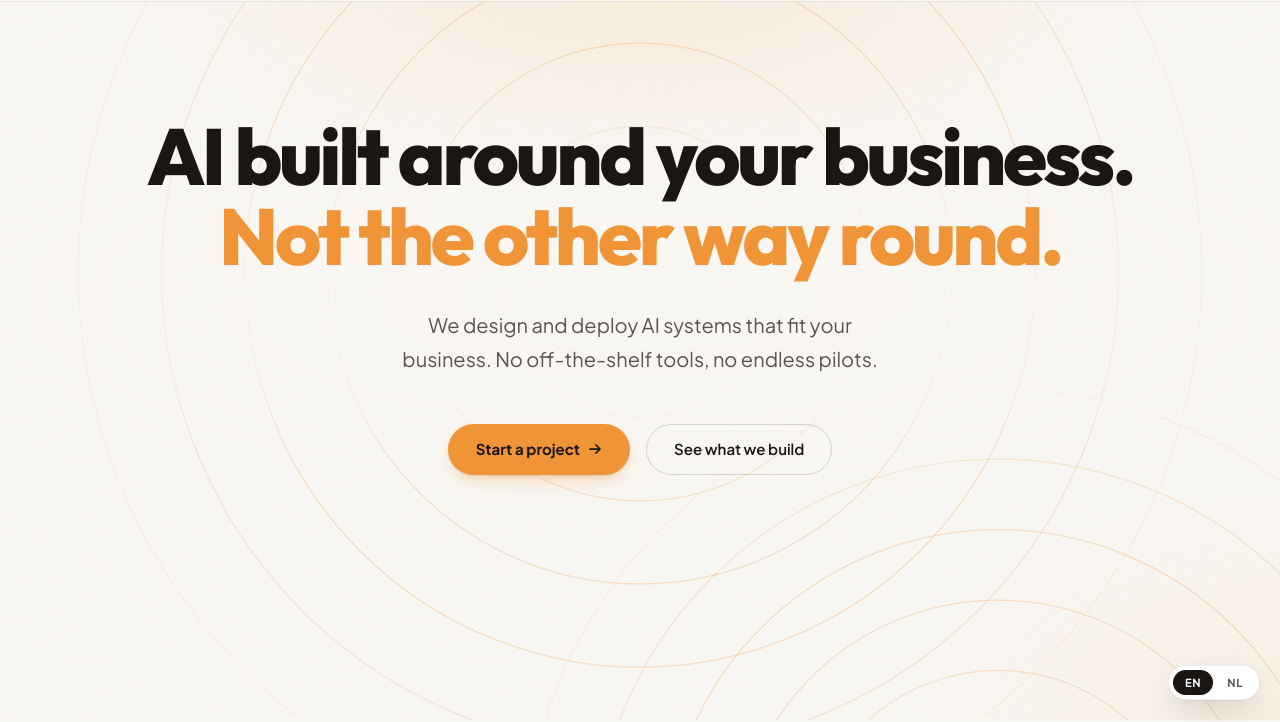
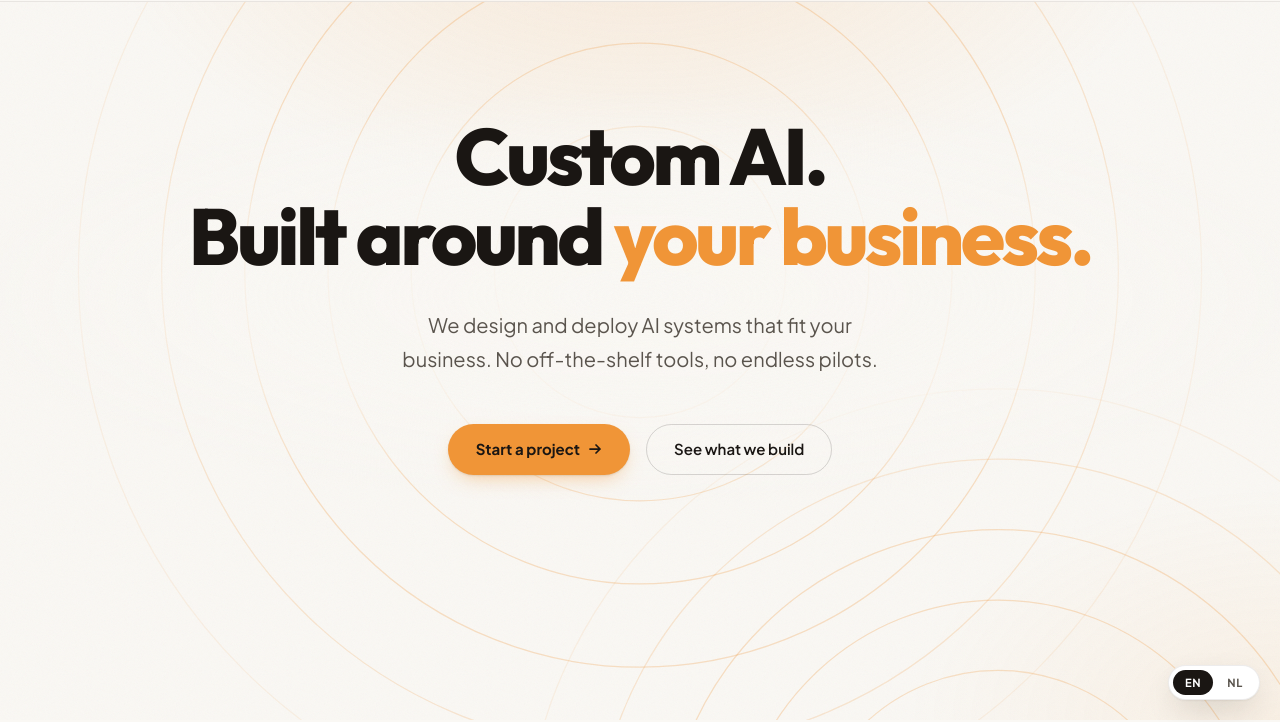
Before and after one commit to WouterAltepost/alpaca-website, a website: page index.html in a window 1280 px wide. Shown: the part 80-802 px from the top of the page. Drawn offline with nearby package versions, Linux system fonts and the light colour scheme.

Commit message:
Hero: Custom AI. Built around your business.

```diff
--- a/index.html
+++ b/index.html
@@ -572,7 +572,7 @@
         <!-- Headline -->
         <div class="fade-up">
           <h1 class="display-xl hero-headline text-ink" style="font-size: clamp(2.75rem, 6.2vw, 5.75rem); max-width: 1100px; margin: 0 auto; text-wrap: balance;" data-i18n="hero-headline" data-i18n-html>
-            AI built around your business.<br><span class="text-accent">Not the other way round.</span>
+            Custom AI.<br>Built around <span class="text-accent">your business.</span>
           </h1>
         </div>
 
@@ -981,7 +981,7 @@
 
         // Hero
         'hero-headline':
-          'AI gebouwd rond jouw bedrijf.<br><span class="text-accent">Niet andersom.</span>',
+          'AI op maat.<br>Gebouwd rond <span class="text-accent">jouw bedrijf.</span>',
         'hero-sub':
           'Wij ontwerpen en implementeren AI-systemen die passen bij jouw bedrijf. Geen standaardtools, geen eindeloze pilots.',
         'hero-cta1':   'Start een project',
```
